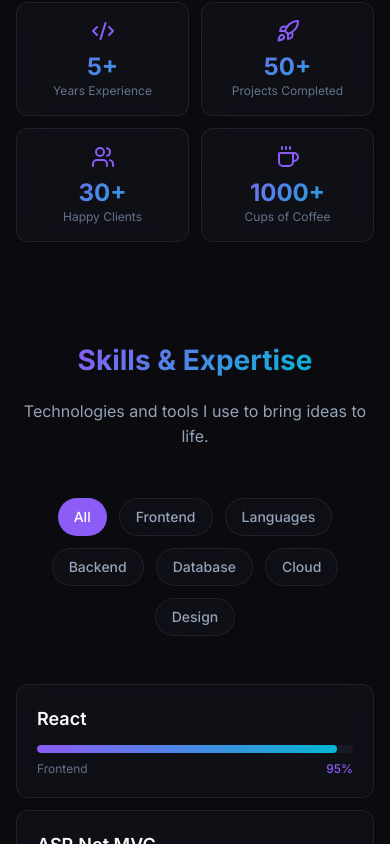
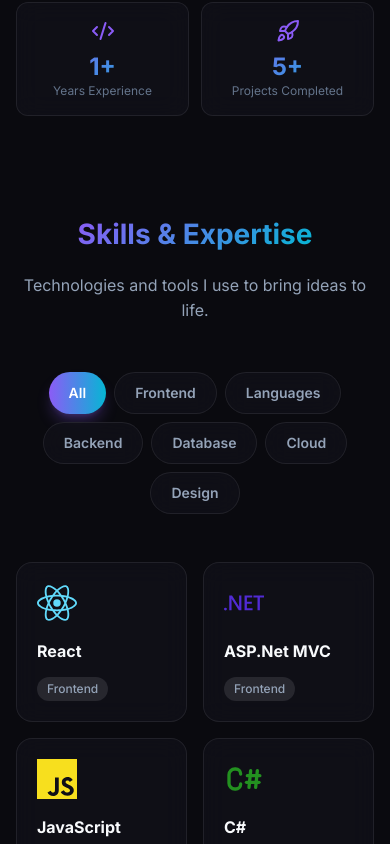
Before and after one commit to devinaghara/Devin-s-Portfolio, a React (Vite) app: page / in a window 390 px wide. Shown: the part 1820-2664 px from the top of the page. Built offline with nearby package versions, Linux system fonts and the light colour scheme.

Commit message:
Made changes in skills section and add education section

```diff
--- a/package.json
+++ b/package.json
@@ -19,6 +19,7 @@
     "lucide-react": "^0.562.0",
     "react": "^19.2.0",
     "react-dom": "^19.2.0",
+    "react-icons": "^5.5.0",
     "tailwind-merge": "^3.4.0",
     "three": "^0.182.0"
   },
--- a/src/App.jsx
+++ b/src/App.jsx
@@ -1,6 +1,6 @@
 import React from "react";
 import { Navbar, Footer } from "./components/layout";
-import { Hero, About, Skills, Projects, Experience, Contact } from "./sections";
+import { Hero, About, Skills, Projects, Experience, Education, Contact } from "./sections";
 
 const App = () => {
   return (
@@ -15,6 +15,7 @@ const App = () => {
         <Skills />
         <Projects />
         <Experience />
+        <Education />
         <Contact />
       </main>
 
--- a/src/data/portfolio.js
+++ b/src/data/portfolio.js
@@ -30,6 +30,7 @@ export const portfolioData = {
     { name: "Skills", href: "#skills" },
     { name: "Projects", href: "#projects" },
     { name: "Experience", href: "#experience" },
+    { name: "Education", href: "#education" },
     { name: "Contact", href: "#contact" },
   ],
 
@@ -45,6 +46,7 @@ export const portfolioData = {
     { name: "AWS", level: 55, category: "Cloud" },
     { name: "Figma", level: 70, category: "Design" },
     { name: "Three.js", level: 70, category: "Frontend" },
+    { name: "Tailwind CSS", level: 70, category: "Design" },
   ],
 
   // Projects
@@ -150,6 +152,29 @@ export const portfolioData = {
     },
   ],
 
+  // Education
+  education: [
+    {
+      id: 1,
+      institution: "Charotar University of Science and Technology (CHARUSAT)",
+      degree: "Bachelor of Technology in Computer Science and Engineering",
+      duration: "2022 - 2026",
+      location: "Changa, Gujarat",
+      description:
+        "Pursuing a comprehensive program in Computer Science with focus on software development, algorithms, and modern web technologies.",
+      grade: "CGPA: 8.57/10"
+    },
+    {
+      id: 2,
+      institution: "Modi School",
+      degree: "Higher Secondary (12th Grade) - Science",
+      duration: "2022",
+      location: "Rajkot, Gujarat",
+      description:
+        "Completed higher secondary education with Science stream focusing on Physics, Chemistry, and Mathematics.",
+      grade: "Percentage: 70%"
+    }
+  ],
 
   // Testimonials
   testimonials: [
--- a/src/sections/About.jsx
+++ b/src/sections/About.jsx
@@ -5,10 +5,10 @@ import { Section } from "../components/layout";
 import { portfolioData } from "../data/portfolio";
 
 const stats = [
-  { icon: Code2, value: "5+", label: "Years Experience" },
-  { icon: Rocket, value: "50+", label: "Projects Completed" },
-  { icon: Users, value: "30+", label: "Happy Clients" },
-  { icon: Coffee, value: "1000+", label: "Cups of Coffee" },
+  { icon: Code2, value: "1+", label: "Years Experience" },
+  { icon: Rocket, value: "5+", label: "Projects Completed" },
+  // { icon: Users, value: "30+", label: "Happy Clients" },
+  // { icon: Coffee, value: "1000+", label: "Cups of Coffee" },
 ];
 
 const About = () => {
--- a/src/sections/Contact.jsx
+++ b/src/sections/Contact.jsx
@@ -57,7 +57,7 @@ const Contact = () => {
             subtitle="Have a project in mind? Let's work together to bring your ideas to life."
             centered
         >
-            <div className="grid lg:grid-cols-2 gap-12 max-w-5xl mx-auto">
+            <div className="grid lg:grid-cols-2 gap-12 max-w-6xl mx-auto">
                 {/* Contact Info */}
                 <motion.div
                     initial={{ opacity: 0, x: -30 }}
--- a/src/sections/Skills.jsx
+++ b/src/sections/Skills.jsx
@@ -2,6 +2,58 @@ import React, { useState } from "react";
 import { motion, AnimatePresence } from "framer-motion";
 import { Section } from "../components/layout";
 import { portfolioData } from "../data/portfolio";
+import {
+  SiReact,
+  SiDotnet,
+  SiJavascript,
+  SiNodedotjs,
+  SiMysql,
+  SiMongodb,
+  SiAmazonwebservices,
+  SiFigma,
+  SiThreedotjs,
+  SiTailwindcss,
+} from "react-icons/si";
+import { TbBrandCSharp } from "react-icons/tb";
+// Technology icons mapping using actual technology icons
+const techIcons = {
+  "React": SiReact,
+  "ASP.Net MVC": SiDotnet,
+  "JavaScript": SiJavascript,
+  "C#": TbBrandCSharp,
+  "Node.js": SiNodedotjs,
+  "MySQL": SiMysql,
+  "MongoDB": SiMongodb,
+  "AWS": SiAmazonwebservices,
+  "Figma": SiFigma,
+  "Three.js": SiThreedotjs,
+  "Tailwind CSS": SiTailwindcss,
+};
+
+// Icon colors for each technology
+const iconColors = {
+  "React": "#61DAFB",
+  "ASP.Net MVC": "#512BD4",
+  "JavaScript": "#F7DF1E",
+  "C#": "#239120",
+  "Node.js": "#339933",
+  "MySQL": "#4479A1",
+  "MongoDB": "#47A248",
+  "AWS": "#FF9900",
+  "Figma": "#F24E1E",
+  "Three.js": "#000000",
+  "Tailwind CSS": "#0da6ecff",
+};
+
+// Category colors for visual distinction
+const categoryColors = {
+  "Frontend": "from-cyan-500 to-blue-500",
+  "Backend": "from-green-500 to-emerald-500",
+  "Languages": "from-yellow-500 to-orange-500",
+  "Database": "from-purple-500 to-pink-500",
+  "Cloud": "from-sky-500 to-indigo-500",
+  "Design": "from-rose-500 to-red-500",
+};
 
 const Skills = () => {
   const { skills } = portfolioData;
@@ -20,84 +72,127 @@ const Skills = () => {
       subtitle="Technologies and tools I use to bring ideas to life."
       centered
     >
-      {/* Category Filter */}
-      <div className="flex flex-wrap justify-center gap-3 mb-12">
+      {/* Category Filter - Pill Style */}
+      <div className="flex flex-wrap justify-center gap-2 sm:gap-3 mb-12 sm:mb-16">
         <motion.button
-          className={`px-4 py-2 rounded-full text-sm font-medium transition-all ${
-            activeCategory === "All"
-              ? "bg-primary text-white"
+          className={`relative px-5 py-2.5 rounded-full text-sm font-semibold transition-all overflow-hidden ${activeCategory === "All"
+            ? "text-white shadow-lg shadow-primary/30"
             : "glass text-text-secondary hover:text-primary"
             }`}
           onClick={() => setActiveCategory("All")}
-          whileHover={{ scale: 1.05 }}
+          whileHover={{ scale: 1.05, y: -2 }}
           whileTap={{ scale: 0.95 }}
         >
-          All
+          {activeCategory === "All" && (
+            <motion.div
+              layoutId="activeFilter"
+              className="absolute inset-0 bg-gradient-to-r from-primary to-secondary"
+              initial={false}
+              transition={{ type: "spring", stiffness: 500, damping: 30 }}
+            />
+          )}
+          <span className="relative z-10">All</span>
         </motion.button>
         {categories.map((category) => (
           <motion.button
             key={category}
-            className={`px-4 py-2 rounded-full text-sm font-medium transition-all ${
-              activeCategory === category
-                ? "bg-primary text-white"
+            className={`relative px-5 py-2.5 rounded-full text-sm font-semibold transition-all overflow-hidden ${activeCategory === category
+              ? "text-white shadow-lg shadow-primary/30"
               : "glass text-text-secondary hover:text-primary"
               }`}
             onClick={() => setActiveCategory(category)}
-            whileHover={{ scale: 1.05 }}
+            whileHover={{ scale: 1.05, y: -2 }}
             whileTap={{ scale: 0.95 }}
           >
-            {category}
+            {activeCategory === category && (
+              <motion.div
+                layoutId="activeFilter"
+                className="absolute inset-0 bg-gradient-to-r from-primary to-secondary"
+                initial={false}
+                transition={{ type: "spring", stiffness: 500, damping: 30 }}
+              />
+            )}
+            <span className="relative z-10">{category}</span>
           </motion.button>
         ))}
       </div>
 
-      {/* Skills Grid */}
+      {/* Skills Grid - Unique Floating Card Design */}
       <motion.div
         layout
-        className="grid grid-cols-1 sm:grid-cols-2 md:grid-cols-3 lg:grid-cols-4 gap-3 sm:gap-4"
+        className="grid grid-cols-2 sm:grid-cols-3 md:grid-cols-4 lg:grid-cols-5 gap-4 sm:gap-6"
       >
         <AnimatePresence mode="popLayout">
           {filteredSkills.map((skill, index) => (
             <motion.div
               key={skill.name}
               layout
-              initial={{ opacity: 0, scale: 0.8 }}
-              animate={{ opacity: 1, scale: 1 }}
-              exit={{ opacity: 0, scale: 0.8 }}
-              transition={{ duration: 0.3, delay: index * 0.05 }}
-              className="group"
+              initial={{ opacity: 0, y: 30, rotateX: -15 }}
+              animate={{ opacity: 1, y: 0, rotateX: 0 }}
+              exit={{ opacity: 0, scale: 0.8, y: -20 }}
+              transition={{
+                duration: 0.4,
+                delay: index * 0.08,
+                type: "spring",
+                stiffness: 200
+              }}
+              className="group perspective"
             >
-              <div className="glass rounded-xl p-5 h-full hover:border-primary/30 transition-all duration-300 hover:shadow-lg hover:shadow-primary/5">
+              <motion.div
+                className="relative h-full"
+                whileHover={{
+                  y: -4,
+                  transition: { duration: 0.2 }
+                }}
+              >
+                {/* Card Container */}
+                <div className="relative glass rounded-2xl p-5 sm:p-6 h-full border border-white/10 group-hover:border-primary/40 transition-all duration-300 group-hover:shadow-lg group-hover:shadow-primary/10">
+
+                  {/* Tech Icon */}
+                  <motion.div
+                    className="mb-4 relative"
+                    whileHover={{ scale: 1.05 }}
+                    transition={{ duration: 0.2 }}
+                  >
+                    {(() => {
+                      const IconComponent = techIcons[skill.name];
+                      const iconColor = iconColors[skill.name] || "#8b5cf6";
+                      return IconComponent ? (
+                        <IconComponent
+                          className="w-10 h-10 sm:w-12 sm:h-12 transition-transform duration-200"
+                          style={{ color: iconColor }}
+                        />
+                      ) : (
+                        <div className="w-10 h-10 sm:w-12 sm:h-12 rounded-lg bg-gradient-to-br from-primary to-secondary flex items-center justify-center text-white font-bold text-xl">
+                          {skill.name.charAt(0)}
+                        </div>
+                      );
+                    })()}
+                  </motion.div>
+
                   {/* Skill Name */}
-                <h4 className="text-lg font-semibold text-text-primary mb-3 group-hover:text-primary transition-colors">
+                  <h4 className="text-base sm:text-lg font-bold text-text-primary group-hover:text-primary transition-colors duration-200">
                     {skill.name}
                   </h4>
 
-                {/* Progress Bar */}
-                <div className="relative h-2 bg-surface-elevated rounded-full overflow-hidden">
-                  <motion.div
-                    className="absolute inset-y-0 left-0 bg-gradient-to-r from-primary to-secondary rounded-full"
-                    initial={{ width: 0 }}
-                    whileInView={{ width: `${skill.level}%` }}
-                    viewport={{ once: true }}
-                    transition={{ duration: 1, delay: 0.2 + index * 0.05 }}
-                  />
-                </div>
-
-                {/* Level */}
-                <div className="flex justify-between mt-2">
-                  <span className="text-xs text-text-muted">
+                  {/* Category Badge */}
+                  <div className="mt-3">
+                    <span className="inline-block px-2.5 py-1 text-xs font-medium rounded-full bg-white/10 text-text-secondary">
                       {skill.category}
-                  </span>
-                  <span className="text-xs text-primary font-medium">
-                    {skill.level}%
                     </span>
                   </div>
                 </div>
               </motion.div>
+            </motion.div>
           ))}
         </AnimatePresence>
       </motion.div>
+
+      {/* Decorative Background Elements */}
+      <div className="absolute inset-0 overflow-hidden pointer-events-none -z-10">
+        <div className="absolute top-1/4 left-0 w-72 h-72 bg-primary/5 rounded-full blur-3xl" />
+        <div className="absolute bottom-1/4 right-0 w-96 h-96 bg-secondary/5 rounded-full blur-3xl" />
+      </div>
     </Section>
   );
 };
--- a/src/sections/index.js
+++ b/src/sections/index.js
@@ -3,4 +3,5 @@ export { default as About } from "./About";
 export { default as Skills } from "./Skills";
 export { default as Projects } from "./Projects";
 export { default as Experience } from "./Experience";
+export { default as Education } from "./Education";
 export { default as Contact } from "./Contact";
```
Also changed, not shown: src/sections/Education.jsx (added, +98 -0 lines), 2 other files (tests, documents, lock files or other folders). Lines whose indentation alone changed are shown as unchanged.
